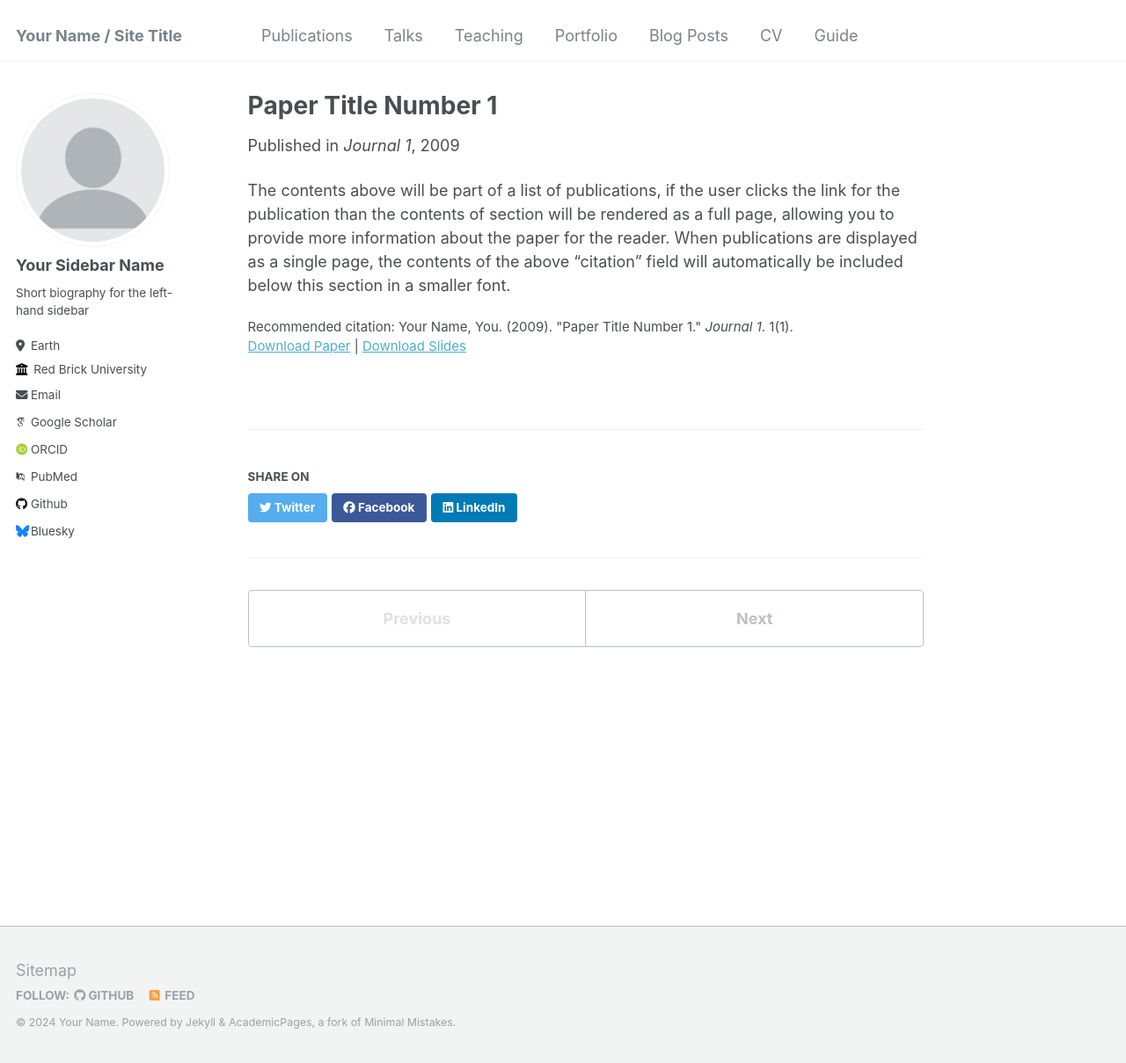
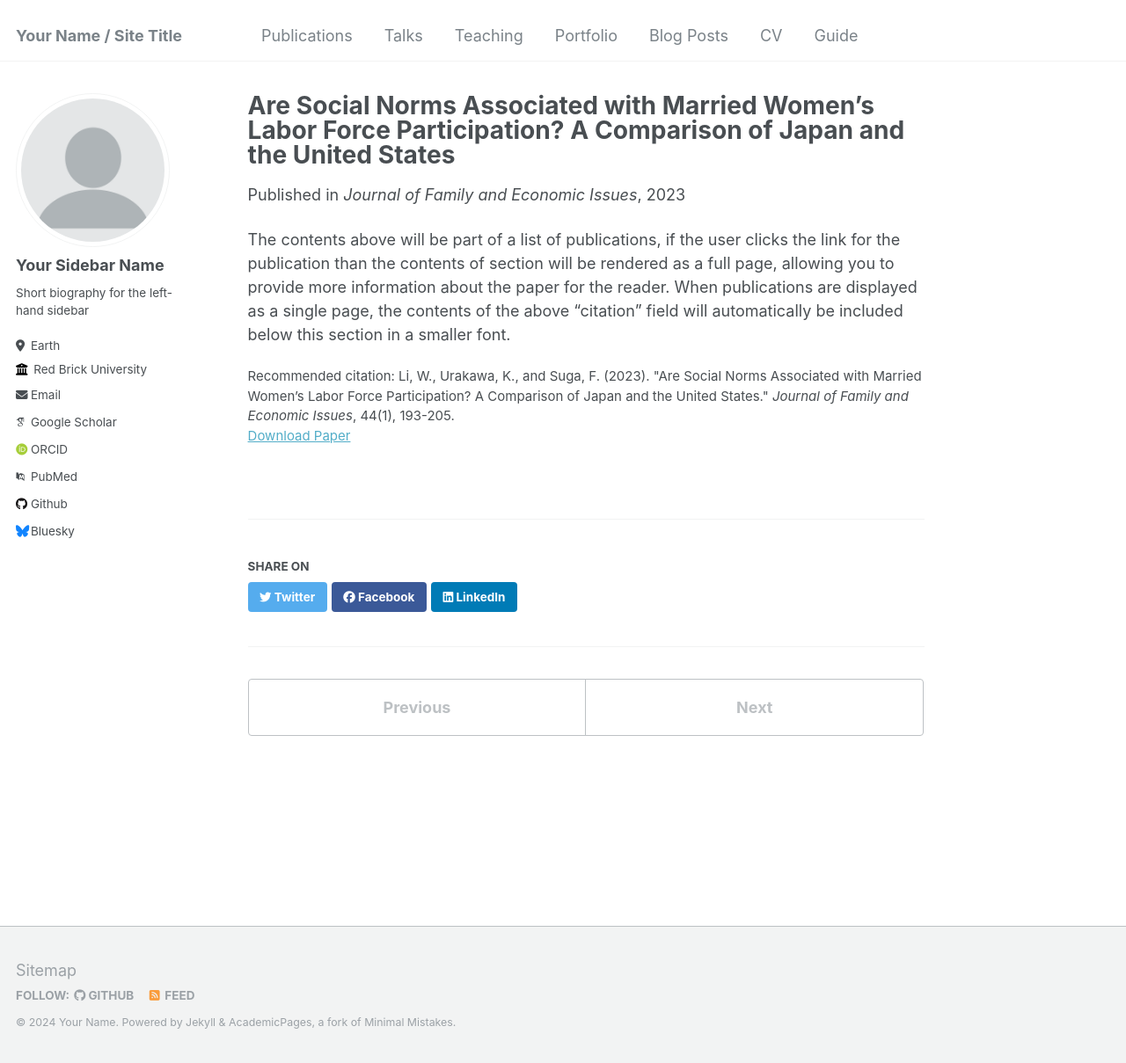
Before and after one commit to wenli-econ/wenli-econ.github.io, a Jekyll site: the page built from _publications/2009-10-01-paper-title-number-1.md, in a window 1280 px wide and 1209 px high. Shown: the whole window at 88% size. Built offline with Jekyll 4.4.1, drawn with Linux system fonts in a browser that asks for light colours; some web fonts are replaced.

Commit message:
Update 2009-10-01-paper-title-number-1.md

```diff
--- a/_publications/2009-10-01-paper-title-number-1.md
+++ b/_publications/2009-10-01-paper-title-number-1.md
@@ -1,13 +1,12 @@
 ---
-title: "Paper Title Number 1"
+title: "Are Social Norms Associated with Married Women’s Labor Force Participation? A Comparison of Japan and the United States"
 collection: publications
-permalink: /publication/2009-10-01-paper-title-number-1
-excerpt: 'This paper is about the number 1. The number 2 is left for future work.'
-date: 2009-10-01
-venue: 'Journal 1'
-slidesurl: 'http://academicpages.github.io/files/slides1.pdf'
-paperurl: 'http://academicpages.github.io/files/paper1.pdf'
-citation: 'Your Name, You. (2009). &quot;Paper Title Number 1.&quot; <i>Journal 1</i>. 1(1).'
+permalink: /publication/2023-01-01-social-norms-married-womens-labor-participation
+excerpt: 'This paper compares social norms and married women’s labor force participation in Japan and the United States.'
+date: 2023-01-01
+venue: 'Journal of Family and Economic Issues'
+paperurl: 'https://link.springer.com/article/10.1007/s10834-021-09815-y'
+citation: 'Li, W., Urakawa, K., and Suga, F. (2023). "Are Social Norms Associated with Married Women’s Labor Force Participation? A Comparison of Japan and the United States." <i>Journal of Family and Economic Issues</i>, 44(1), 193-205.'
 ---
 
 The contents above will be part of a list of publications, if the user clicks the link for the publication than the contents of section will be rendered as a full page, allowing you to provide more information about the paper for the reader. When publications are displayed as a single page, the contents of the above "citation" field will automatically be included below this section in a smaller font.
```
